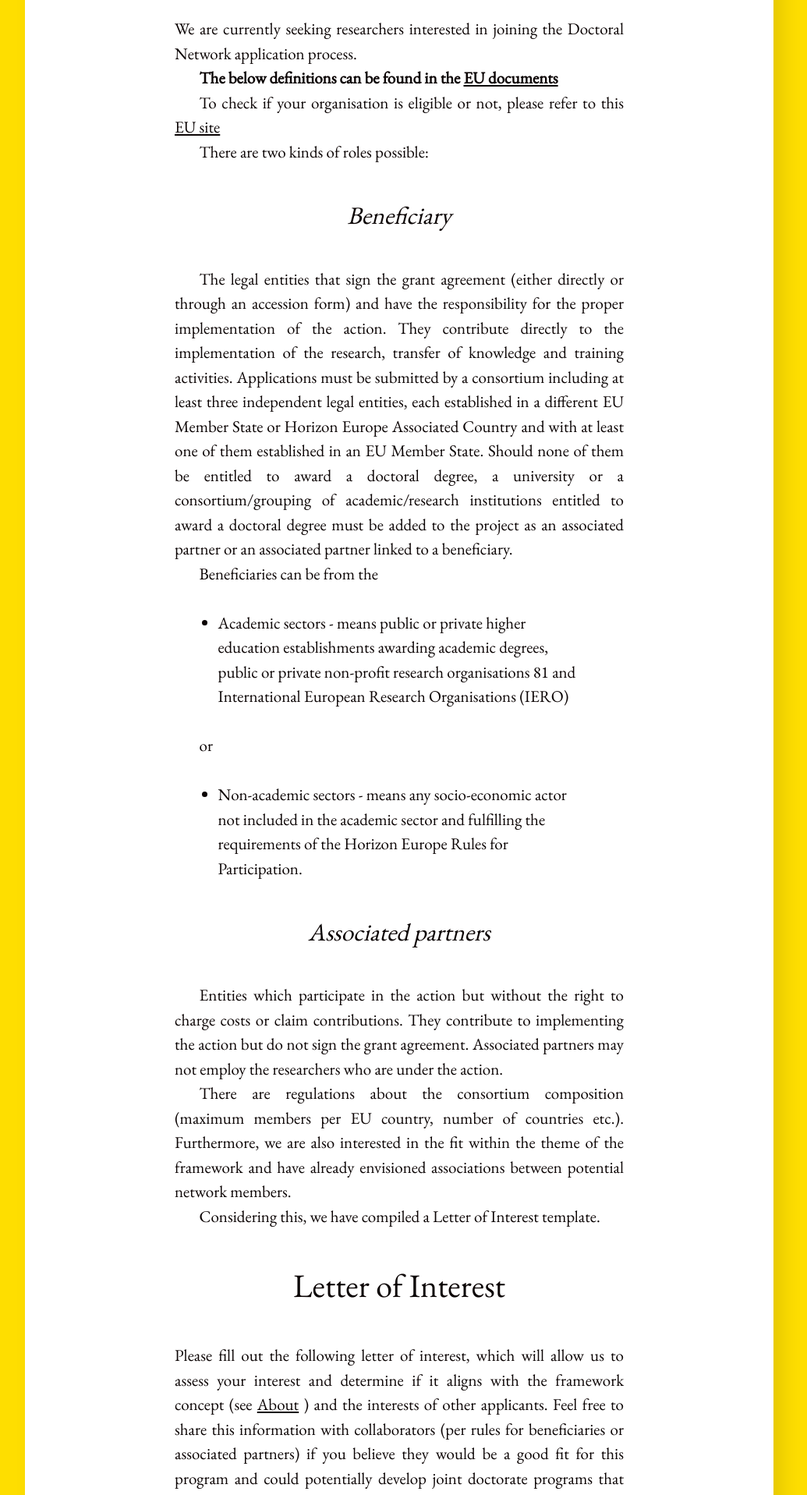
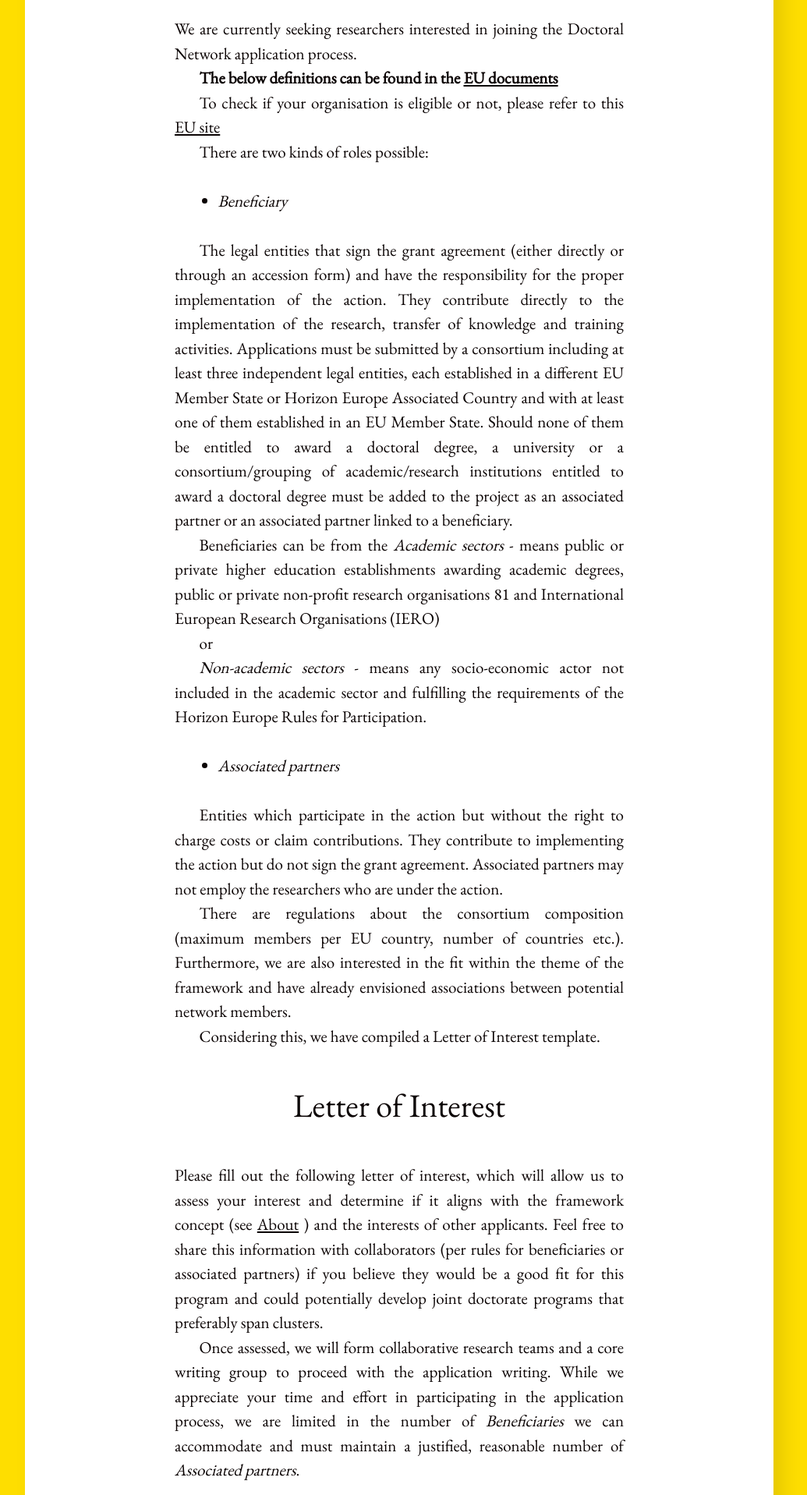
Before and after one commit to resilientEU/resilientEU.github.io, a Jekyll site: the page built from membership.md, in a window 1280 px wide. Shown: the part 483-2400 px from the top of the page at 78% size, without its empty margins (128-1163 px from the left). Built offline with Jekyll 4.4.1, drawn with Linux system fonts in a browser that asks for light colours.

```diff
--- a/membership.md
+++ b/membership.md
@@ -12,7 +12,7 @@ To check if your organisation is eligible or not, please refer to this [EU site]
 There are two kinds of roles possible:
 
 
-### *Beneficiary*
+* *Beneficiary*
 
 The legal entities that sign the grant agreement (either directly or through an accession form) and have the responsibility for the proper implementation of the action.
 They contribute directly to the implementation of the research, transfer of knowledge and training activities.
@@ -23,14 +23,13 @@ academic/research institutions entitled to award a doctoral degree must be added
 an associated partner linked to a beneficiary.
 
 Beneficiaries can be from the
-
-* Academic sectors - means public or private higher education establishments awarding academic degrees, public or private non-profit research organisations 81 and International European Research Organisations (IERO)
+*Academic sectors* - means public or private higher education establishments awarding academic degrees, public or private non-profit research organisations 81 and International European Research Organisations (IERO)
 
 or
 
-* Non-academic sectors - means any socio-economic actor not included in the academic sector and fulfilling the requirements of the Horizon Europe Rules for Participation.
+*Non-academic sectors* - means any socio-economic actor not included in the academic sector and fulfilling the requirements of the Horizon Europe Rules for Participation.
 
-### *Associated partners*
+* *Associated partners*
 
 Entities which participate in the action but without the right to
 charge costs or claim contributions.
@@ -51,7 +50,7 @@ Feel free to share this information with collaborators (per rules for beneficiar
 Once assessed, we will form collaborative research teams and a core writing group to proceed with the application writing.
 While we appreciate your time and effort in participating in the application process, we are limited in the number of *Beneficiaries* we can accommodate and must maintain a justified, reasonable number of *Associated partners*.
 
-[Access the Letter of Intent Form](https://forms.gle/pd9prfpVY5hZzdZX8)
+### [Access the Letter of Intent Form](https://forms.gle/pd9prfpVY5hZzdZX8)
 
 <!--
 - **Funding cluster:** - [Please choose one main cluster](https://resilienteu.github.io/about.html) -- Scale-free theories (specific mathematical concept?), Scale specific (which specifically?), Synthesis (across which disciplines?)
```
